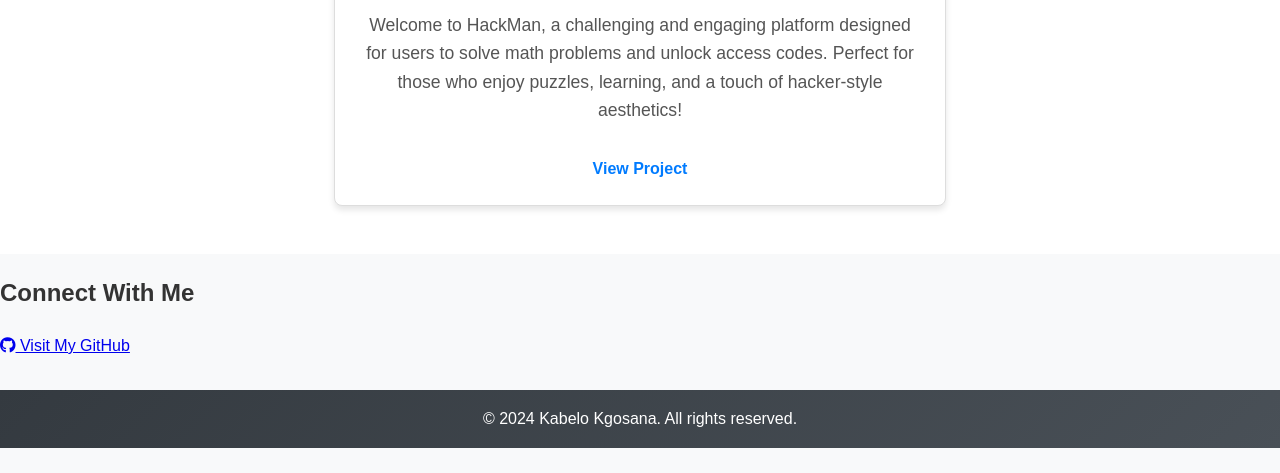
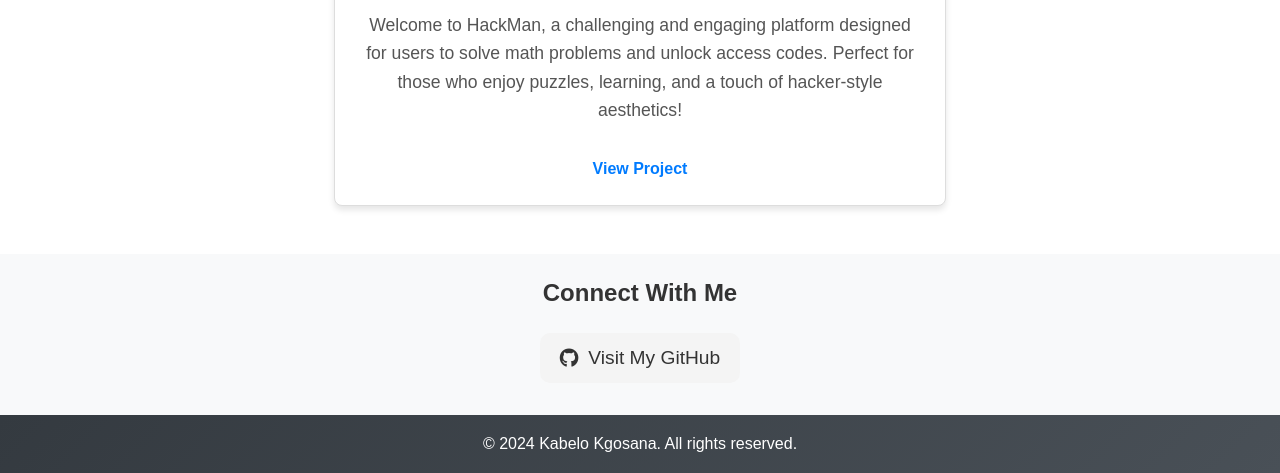
Before and after one commit to Griffin71/myPortfolio, a plain HTML site: page index.html in a window 1280 px wide. Shown: the part 2924-3397 px from the top of the page. Before the commit the page ends 3372 px from the top, so only its background shows below. Drawn offline with Linux system fonts and the light colour scheme.

Commit message:
Festive.css

```diff
--- a/Festive.css
+++ b/Festive.css
@@ -252,6 +252,33 @@ footer p {
     }
 }
 
+#social-links {
+    text-align: center;
+    margin: 20px 0;
+}
+
+.social-container {
+    display: inline-block;
+    background-color: #f4f4f4;
+    padding: 10px 20px;
+    border-radius: 10px;
+}
+
+.social-link {
+    color: #333;
+    text-decoration: none;
+    font-size: 1.2em;
+    display: flex;
+    align-items: center;
+    gap: 10px;
+}
+
+.social-link:hover {
+    color: #007acc;
+    transition: color 0.3s ease;
+}
+
+
 @media (min-width: 1367px) and (max-width: 1920px) {
     header h1 {
         font-size: 3.5rem;
```
